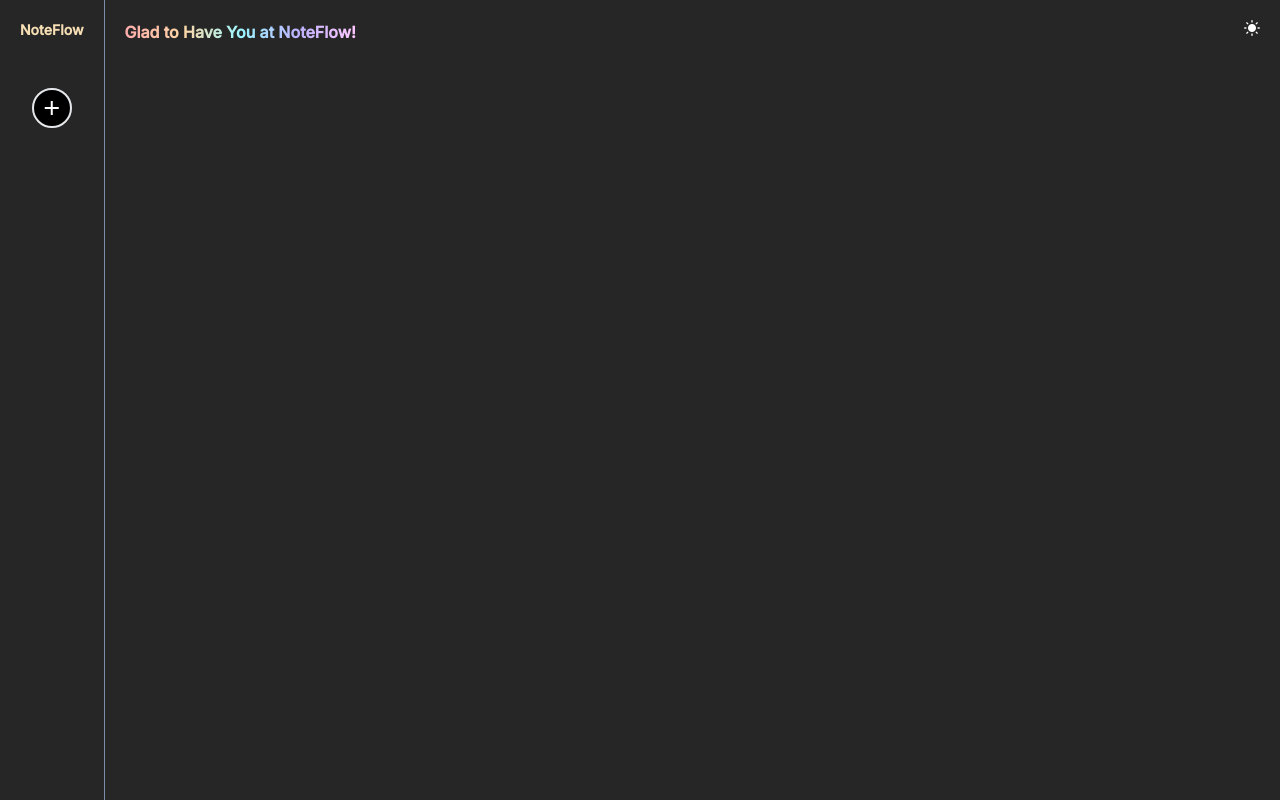
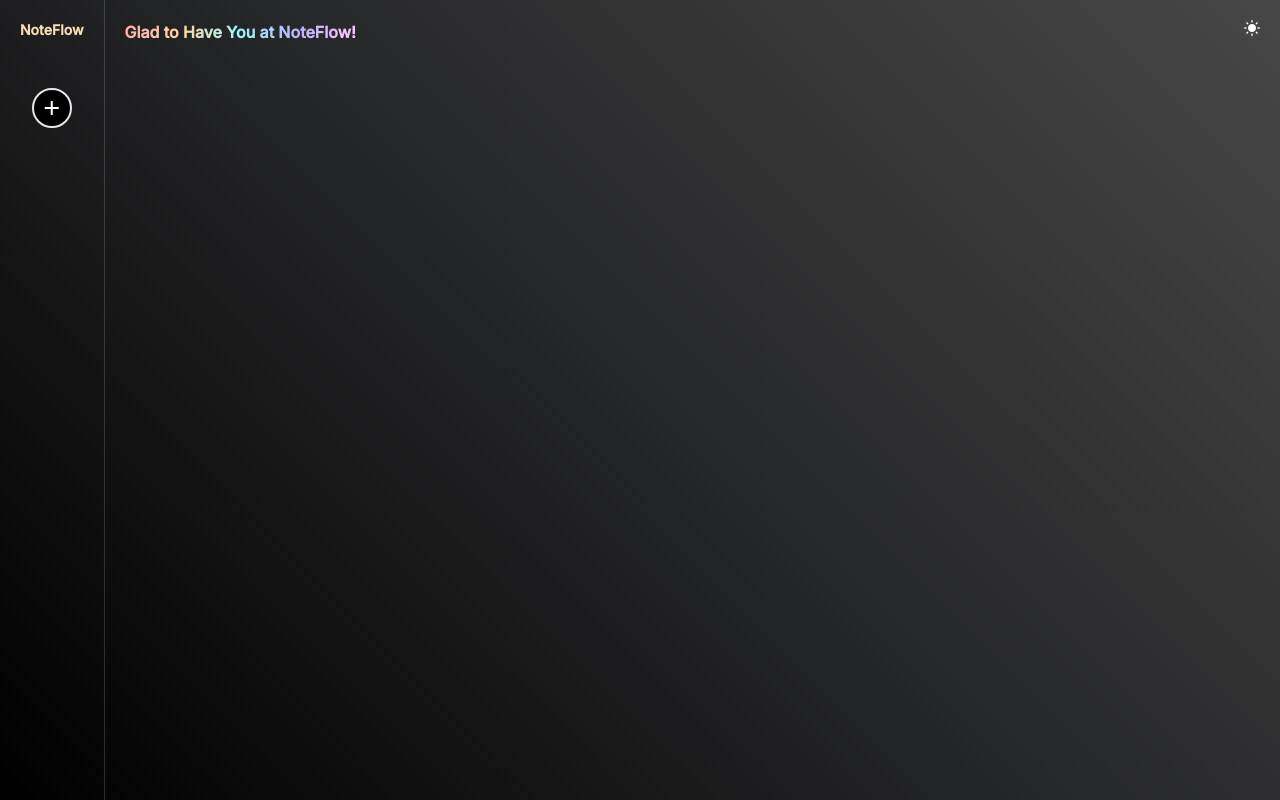
Before and after one commit to EpicNesh26/NoteFlow, a website built with Vite: page index.html in a window 1280 px wide. Both pictures are taken after a click on the button 1252 px from the left and 28 px from the top of the page. Built offline with nearby package versions, Linux system fonts and the light colour scheme.

Commit message:
Modified Dark Mode

```diff
--- a/index.html
+++ b/index.html
@@ -69,14 +69,15 @@
 
         body.dark-mode {
             background-color: #000000d9;
+            transition: background-color 1s, color 1s;
         }
 
         body.dark-mode .note {
-            border-color: rgb(122, 142, 169);
+            border-color: rgba(18, 21, 24, 0.766);
         }
 
         body.dark-mode .first {
-            border-color: rgb(122, 142, 169);
+            border-color: rgba(255, 255, 255, 0.156);
         }
 
         body.dark-mode .title {
@@ -91,6 +92,9 @@
             color: white;
         }
 
+        body.dark-gradient {
+            background: linear-gradient(225deg, #010101b9, #050607de, #000000);
+        }
 
         .brightness-mode-icon {
             filter: brightness(0) invert(1);
@@ -166,8 +170,7 @@
                 <div class="nightmode flex justify-end absolute right-5">
                     <button id="darkModeSwitch">
                         <img src="images/night-mode.png" alt="Night Mode" class="dark-mode-icon">
-                        <img src="images/brightness.png" alt="Brightness Mode"
-                            class="brightness-mode-icon  hidden">
+                        <img src="images/brightness.png" alt="Brightness Mode" class="brightness-mode-icon  hidden">
                     </button>
                 </div>
             </div>
--- a/script.js
+++ b/script.js
@@ -1,141 +1,10 @@
-// // AJHDAWD
-// document.addEventListener('DOMContentLoaded', function () {
-//     const addButton = document.getElementById('addButton');
-//     const colors = document.querySelector('.colors ul');
-//     const colorOptions = colors.querySelectorAll('li');
-//     let selectedColor = '';
-
-//     addButton.addEventListener('click', () => {
-//         colors.classList.toggle('visible');
-//     });
-
-//     colorOptions.forEach(option => {
-//         option.addEventListener('click', () => {
-//             selectedColor = option.style.backgroundColor;
-//             colors.classList.remove('visible');
-//             createNote();
-//         });
-//     });
-
-//     function createNote() {
-//         if (!selectedColor) return;
-
-//         const notesContainer = document.getElementById('notesContainer');
-//         const note = document.createElement('div');
-//         note.classList.add('note', 'border', 'w-64', 'flex', 'flex-col', 'align-middle', 'h-48', 'p-2', 'rounded-xl', 'm-2');
-//         note.style.backgroundColor = selectedColor;
-
-//         const currentDate = new Date().toLocaleDateString();
-
-
-//     //     <div class="star flex justify-end">
-//     //     <span class="material-symbols-outlined cursor-pointer text-sm text-white p-1  flex align-middle text-center ">star</span>
-//     // </div>
-//         note.innerHTML = `
-
-//             <div class="info text-sm w-full flex relative overflow-wrap-anywhere whitespace-normal overflow-scroll flex-wrap" contenteditable="true" style="overflow-wrap: anywhere">
-//                 Click here to edit your note...
-//             </div>
-//             <div class="contentss flex flex-row relative bottom-0 w-full">
-//                 <div class="date p-2 text-xs">
-//                     <p>${currentDate}</p>
-//                 </div>
-//                 <div class="pencil flex align-middle absolute right-0 bg-white cursor-pointer p-1 rounded-full items-center">
-//                     <span class="material-symbols-outlined">
-// delete
-// </span>
-//                 </div>
-//             </div>
-//         `;
-
-//         notesContainer.appendChild(note);
-
-//         const infoDiv = note.querySelector('.info');
-//         // const starIcon = note.querySelector('.star span');
-
-//         // // Add event listener to toggle star color
-//         // starIcon.addEventListener('click', function () {
-//         //     if (this.style.color === 'black') {
-//         //         this.style.color = '';
-//         //     } else {
-//         //         this.style.color = 'black';
-//         //     }
-//         // });
-
-//         // Add event listener to remove placeholder on focus
-//         infoDiv.addEventListener('focus', function () {
-//             if (this.textContent.trim() === 'Click here to edit your note...') {
-//                 this.textContent = '';
-//             }
-//         });
-
-//         // Add event listener to restore placeholder if empty
-//         infoDiv.addEventListener('blur', function () {
-//             if (this.textContent.trim() === '') {
-//                 this.textContent = 'Click here to edit your note...';
-//             }
-//             saveNotes();
-//         });
-
-//         saveNotes();
-//     }
-
-//     function saveNotes() {
-//         const notes = [];
-//         document.querySelectorAll('.note').forEach(note => {
-//             const content = note.querySelector('.info').textContent.trim();
-//             const color = note.style.backgroundColor;
-//             const date = note.querySelector('.date p').textContent;
-//             const isStarred = note.querySelector('.star span').style.color === 'gold';
-//             notes.push({ content, color, date, isStarred });
-//         });
-//         localStorage.setItem('notes', JSON.stringify(notes));
-//     }
-
-//     function loadNotes() {
-//         const notes = JSON.parse(localStorage.getItem('notes')) || [];
-//         notes.forEach(note => {
-//             createNote(note.content, note.color, note.date, note.isStarred);
-//         });
-//     }
-
-//     // Load notes from localStorage on page load
-//     loadNotes();
-
-//     // Initial random greeting text
-//     const texts = [
-//         "Welcome to NoteFlow!",
-//         "Hello and Welcome to Your Notes!",
-//         "Glad to Have You at NoteFlow!",
-//         "Hey There, Note Taker!",
-//         "Hello, Ready to Jot Down Some Ideas?",
-//         "Hi! Thanks for Choosing NotesApp!",
-//         "Hello! Ready to Capture Your Thoughts?",
-//         "Welcome! What Will You Note Today?",
-//         "Hi! Need to Organize Your Ideas? Let's Get Started!",
-//         "Join Our Note-Taking Community!",
-//         "Capture and Organize with NotesApp!",
-//         "Hello! Let's Turn Ideas into Notes!",
-//         "Your Ideas, Perfectly Organized!",
-//         "Capture Every Thought with NotesApp!",
-//         "Unlock Your Creativity with NotesApp!",
-//     ];
-
-//     function getRandomText(arr) {
-//         return arr[Math.floor(Math.random() * arr.length)];
-//     }
-
-//     document.getElementById('dynamicText').innerText = getRandomText(texts);
-// });
-
-
 document.addEventListener('DOMContentLoaded', function () {
     const addButton = document.getElementById('addButton');
     const colors = document.querySelector('.colors ul');
     const colorOptions = colors.querySelectorAll('li');
     let selectedColor = '';
 
-
+    const darkModeSwitch = document.getElementById('darkModeSwitch')
     const darkModeIcon = darkModeSwitch.querySelector('.dark-mode-icon');
     const brightnessModeIcon = darkModeSwitch.querySelector('.brightness-mode-icon');
 
@@ -143,12 +12,14 @@ document.addEventListener('DOMContentLoaded', function () {
     const darkModeEnabled = JSON.parse(localStorage.getItem('darkModeEnabled'));
     if (darkModeEnabled) {
         document.body.classList.add('dark-mode');
+        document.body.classList.add('dark-gradient');
         darkModeIcon.classList.add('hidden');
         brightnessModeIcon.classList.remove('hidden');
     }
 
     darkModeSwitch.addEventListener('click', () => {
         document.body.classList.toggle('dark-mode');
+        document.body.classList.toggle('dark-gradient');
         darkModeIcon.classList.toggle('hidden');
         brightnessModeIcon.classList.toggle('hidden');
         localStorage.setItem('darkModeEnabled', document.body.classList.contains('dark-mode'));
```
Also changed, not shown: css/output.css.
